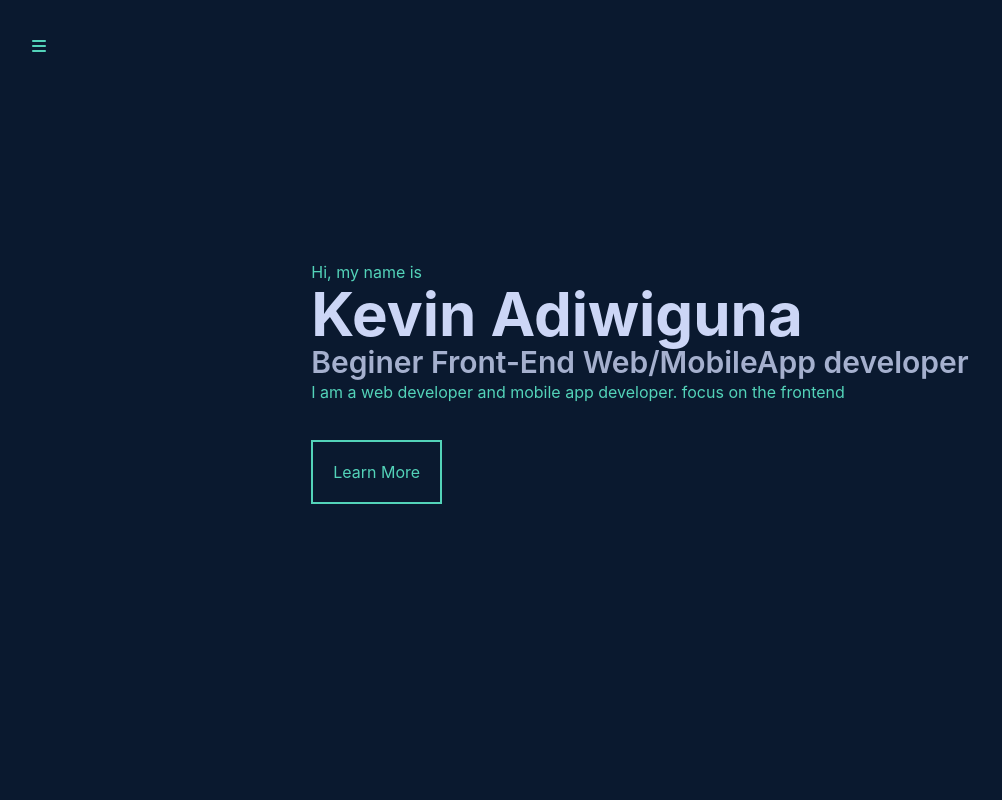
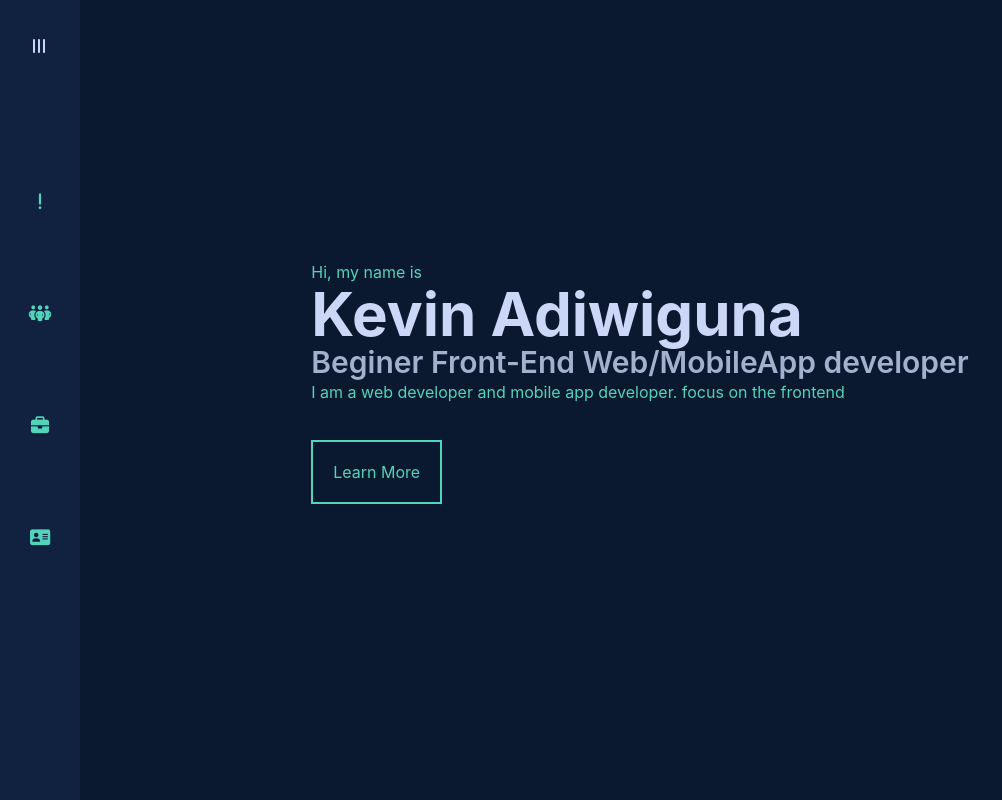
Before and after one commit to KevinAdiwiguna/my-third-profile-website, a React (Create React App) app: page / in a window 1280 px wide. Shown: the whole page, without its empty margins (0-1002 px from the left). Built offline with nearby package versions, Linux system fonts and the light colour scheme.

Commit message:
change: navbar

```diff
--- a/src/Components/Navbar/Molecule/List.jsx
+++ b/src/Components/Navbar/Molecule/List.jsx
@@ -1,23 +1,23 @@
 import React from 'react'
 
-export const List = ({open}) => {
+export const List = (props) => {
   return (
-    <div className={`flex justify-center items-center h-[70vh] flex-col ${open ? "opacity-100" : "opacity-0 pointer-events-none"} duration-300`}>
-        <div className='text-center text-lg my-4'>
+    <div className='flex justify-center items-center h-[70vh] flex-col'>
+        <div className={`text-center text-lg px-5 pb-4 pt-10 rounded-lg hover:bg-background ${props.scroll ? "!opacity-0 pointer-events-none" : "opacity-100 pointer-events-auto"} duration-300`}>
             <i className="fa-sharp fa-solid fa-exclamation text-secondary"></i>
-            <p><a href="" className={`text-primary duration-300 `}>About</a></p>
+            <p><a href="" className={`text-primary ${props.open ? "opacity-100" : "opacity-0 pointer-events-none"} duration-300 `}>About</a></p>
         </div>
-        <div className='text-center text-lg my-4'>
-            <i className="fa-solid fa-comments text-secondary"></i>
-            <p><a href="" className={`text-primary duration-300 `}>Experience</a></p>
+        <div className={`text-center text-lg px-5 pb-4 pt-10 rounded-lg hover:bg-background ${props.scroll ? "!opacity-0 pointer-events-none" : "opacity-100 pointer-events-auto"} duration-300`}>
+            <i className="fa-solid fa-people-group text-secondary"></i>
+            <p><a href="" className={`text-primary ${props.open ? "opacity-100" : "opacity-0 pointer-events-none"} duration-300 `}>Team</a></p>
         </div>
-        <div className='text-center text-lg my-4'>
+        <div className={`text-center text-lg px-5 pb-4 pt-10 rounded-lg hover:bg-background ${props.scroll ? "!opacity-0 pointer-events-none" : "opacity-100 pointer-events-auto"} duration-300`}>
             <i className="fa-sharp fa-solid fa-briefcase text-secondary"></i>
-            <p><a href="" className={`text-primary duration-300 `}>Work</a></p>
+            <p><a href="" className={`text-primary ${props.open ? "opacity-100" : "opacity-0 pointer-events-none"} duration-300 `}>Skills</a></p>
         </div>
-        <div className='text-center text-lg my-4'>
+        <div className={`text-center text-lg px-5 pb-4 pt-10 rounded-lg hover:bg-background ${props.scroll ? "!opacity-0 pointer-events-none" : "opacity-100 pointer-events-auto"} duration-300`}>
             <i className="fa-solid fa-address-card text-secondary"></i>
-            <p><a href="" className={`text-primary duration-300 `}>Contact</a></p>
+            <p><a href="" className={`text-primary ${props.open ? "opacity-100" : "opacity-0 pointer-events-none"} duration-300 `}>Contact</a></p>
         </div>
 
     </div>
--- a/src/Components/Navbar/Navbar.jsx
+++ b/src/Components/Navbar/Navbar.jsx
@@ -1,18 +1,36 @@
-import React, {useState} from 'react'
+import React, { useEffect, useState } from 'react'
 // Components
 import { List } from './Molecule/List'
 export const Navbar = () => {
   const [open, setOpen] = useState(false)
+  const [scroll, setScroll] = useState(false)
+
+  const navbarAppear = () => {
+    if (window.scrollY > 250) {
+      setScroll(true)
+    } else {
+      setScroll(false)
+    }
+  }
+
+  useEffect(() => {
+    window.addEventListener('scroll', navbarAppear)
+    return () => {
+      window.removeEventListener('scroll', navbarAppear)
+    }
+  })
+
 
   return (
-    <div className={`${open ? "w-80" : "w-0"} h-screen bg-slidebar duration-300 fixed z-10`}>
-        <div className=''>
-            <div className={`flex text-primary items-center p-8`} onClick={() => setOpen(!open)}>
-                <i className={`fa-solid fa-bars text-secondary ${open ? "rotate-90" : "rotate-0"} duration-300`}></i>
-                <p className={`px-3 text-lg ${open ? "opacity-100" : "opacity-0 pointer-events-none"} duration-200`}>VinEnd</p>
-            </div>
-            <List open={open}/>
+    <div className={` ${open ? "!w-80" : "w-20"}  ${scroll ? "w-0" : "w-20"}    h-screen bg-slidebar duration-300 fixed open`
+    }>
+      <div className=''>
+        <div className={`flex text-primary items-center p-8`} onClick={() => setOpen(!open)}>
+          <i className={`fa-solid fa-bars ${open ? "rotate-0" : "rotate-90"} duration-300`}></i>
+          <p className={`px-3 text-lg ${open ? "opacity-100" : "opacity-0 pointer-events-none"} duration-200`}>VinEnd</p>
         </div>
+        <List open={open} scroll={scroll}/>
+      </div>
     </div>
   )
 }
```
